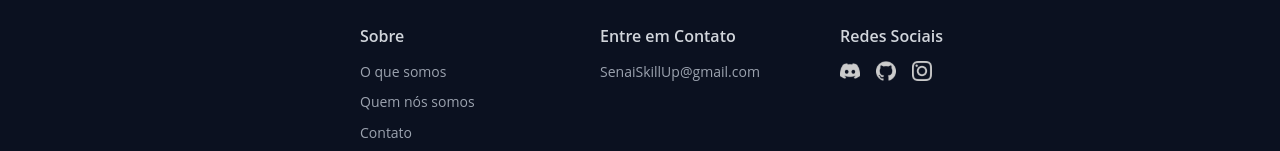
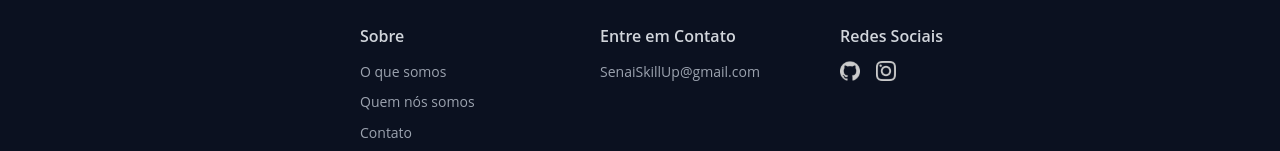
Before and after one commit to TCC-Senai3/front-end-web, a React (Vite) app: page / in a window 1280 px wide. Shown: the part 2432-2583 px from the top of the page. Built offline with nearby package versions, Linux system fonts and the light colour scheme; a web font is replaced by a local one.

Commit message:
footer ready

```diff
--- a/src/components/Footer/index.jsx
+++ b/src/components/Footer/index.jsx
@@ -29,9 +29,8 @@ export default function Footer() {
                 <div className="footer-section">
                     <h2>Redes Sociais</h2>
                     <div className="social-icons">
-                        <img src={discordIcon} alt="Discord" />
-                        <img src={githubIcon} alt="GitHub" />
-                        <img src={instagramIcon} alt="Instagram" />
+                       <a href="https://github.com/TCC-Senai3"><img src={githubIcon} alt="GitHub" /></a>
+                        <a href="https://www.instagram.com/senaiskillup?igsh=dmlnMjdoMjNyYWMz&utm_source=qr"><img src={instagramIcon} alt="Instagram" /></a>
                     </div>
                 </div>
             </div>
```
